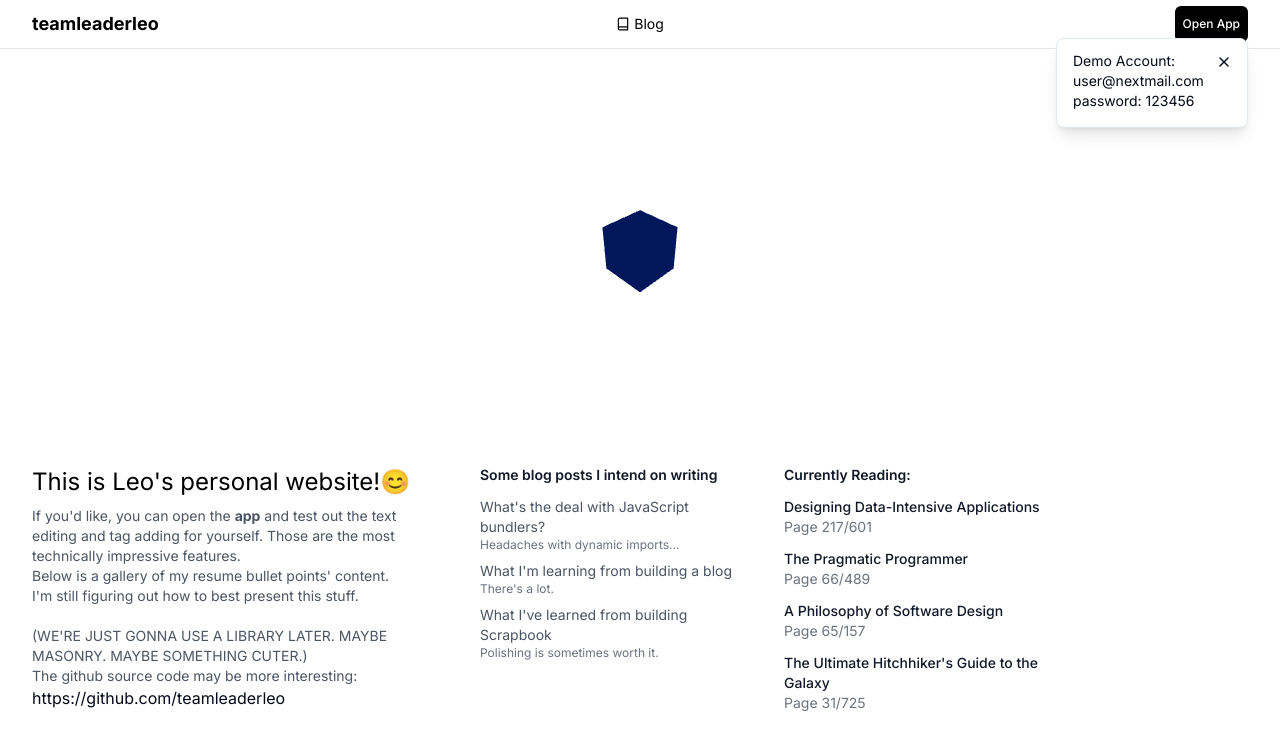
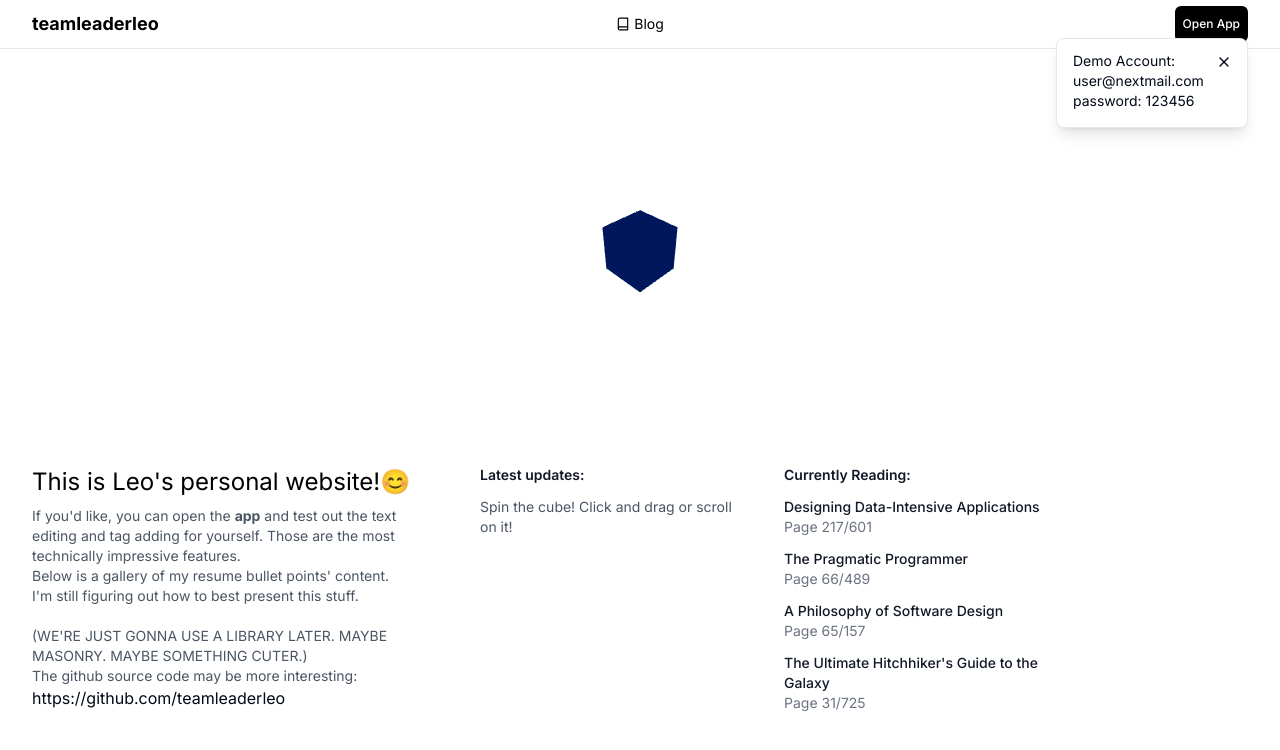
Before and after one commit to teamleaderleo/scrapbook, a Next.js app: page / in a window 1280 px wide. Shown: the top 750 px of the page. Built offline with nearby package versions, Linux system fonts and the light colour scheme; a web font is replaced by a local one.

Commit message:
add cube spin instructions

```diff
--- a/app/page.tsx
+++ b/app/page.tsx
@@ -31,7 +31,11 @@ export default function Page() {
 
           <div className="flex flex-row gap-12 items-start flex-shrink-0">
             <div className="w-64 max-h-128 overflow-auto">
-              <h2 className="text-sm font-semibold text-gray-900 mb-3">Some blog posts I intend on writing</h2>
+              <h2 className="text-sm font-semibold text-gray-900 mb-3">Latest updates:</h2>
+              <p className="text-sm text-gray-600 mb-2">
+                Spin the cube! Click and drag or scroll on it!
+              </p>
+              {/* <h2 className="text-sm font-semibold text-gray-900 mb-3">Some blog posts I intend on writing</h2>
               <ul className="space-y-2">
                 <li className="text-sm">
                   <Link href="/blog/post-1" className="text-gray-600 hover:text-gray-900">
@@ -51,13 +55,13 @@ export default function Page() {
                   </Link>
                   <span className="block text-gray-500 text-xs">Polishing is sometimes worth it.</span>
                 </li>
-                {/* <li className="text-sm">
+                <li className="text-sm">
                   <Link href="/blog/post-3" className="text-gray-600 hover:text-gray-900">
                     Observations on modern sites and their decision-making
                   </Link>
                   <span className="block text-gray-500 text-xs">Given infinite time, we could do better.</span>
-                </li> */}
-              </ul>
+                </li>
+              </ul> */}
             </div>
 
             <div className="w-64 max-h-128 overflow-auto">
@@ -83,6 +87,7 @@ export default function Page() {
             </div>
 
           </div>
+
         </div>
       </div>
 
```
